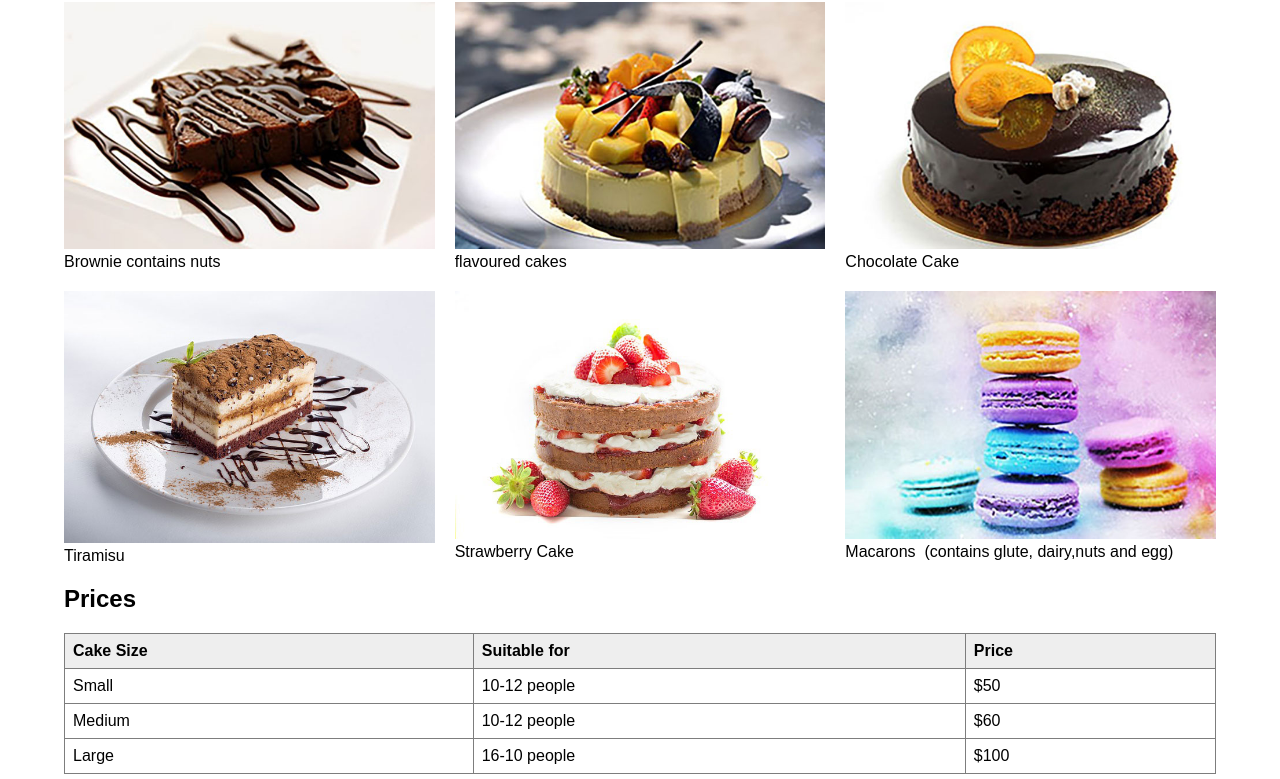
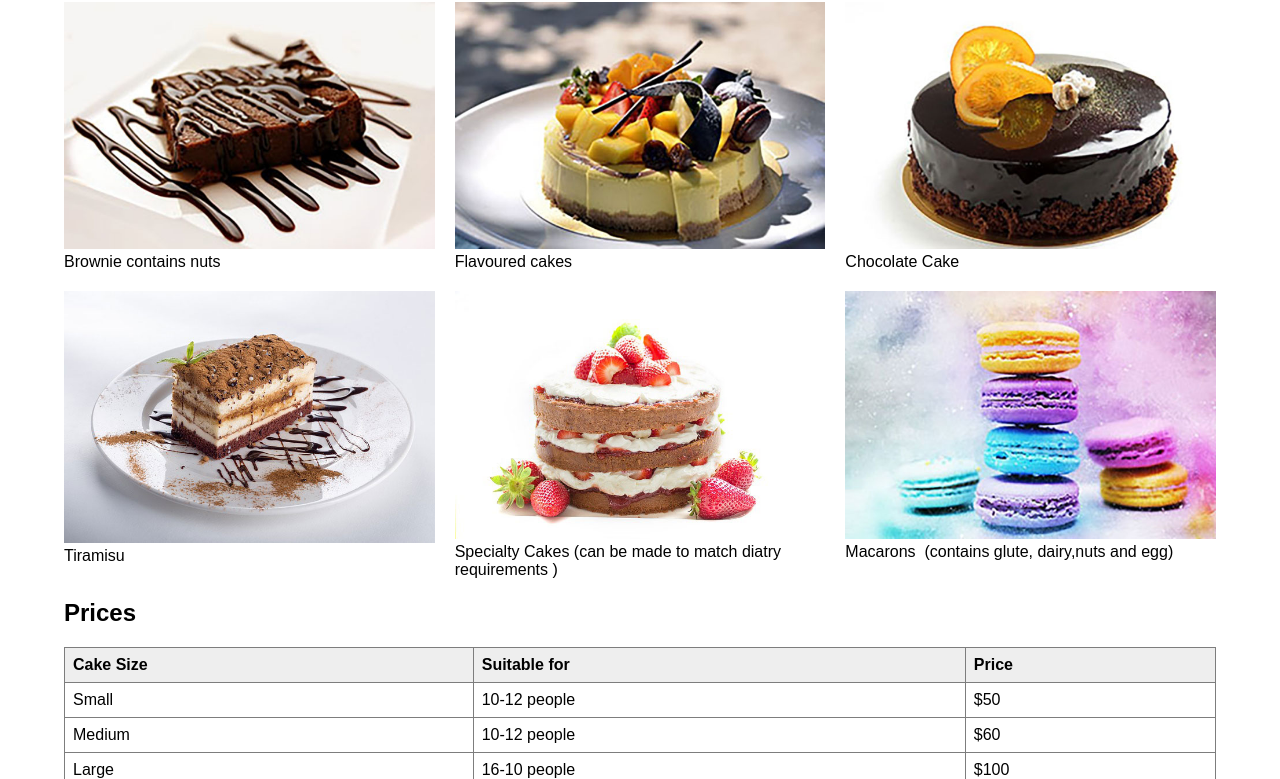
Before and after one commit to Sashasainty/sashasainty.github.io, a plain HTML site: page special-cakes-2/cakes-for-sale.html in a window 1280 px wide. Shown: the part 615-1394 px from the top of the page. Drawn offline with Linux system fonts and the light colour scheme.

Commit message:
special cakes2

```diff
--- a/special-cakes-2/cakes-for-sale.html
+++ b/special-cakes-2/cakes-for-sale.html
@@ -43,7 +43,7 @@
 
 	<figure>
 		<img src="images/large/cheeseCake640.jpg" alt="Cheese Cake">
-		<figcaption>flavoured cakes&nbsp;</figcaption>
+		<figcaption>Flavoured cakes&nbsp;</figcaption>
 	</figure>
 
 	<figure>
@@ -58,7 +58,7 @@
 
 	<figure>
 		<img src="images/large/StrawberryCake640.jpg" alt="Strawberry Cake">
-		<figcaption>Strawberry Cake</figcaption>
+		<figcaption>Specialty Cakes (can be made to match diatry requirements )</figcaption>
 	</figure>
 
 	<figure>
```
Also changed, not shown: special-cakes-2/about-us.html (+2 -0 lines).
